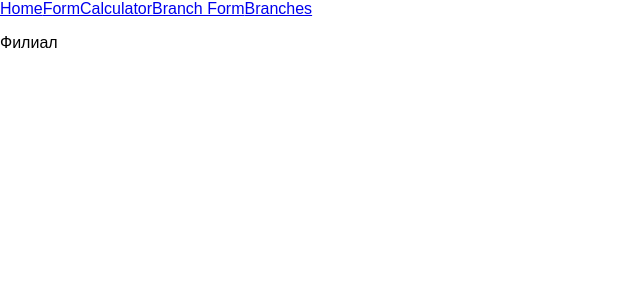
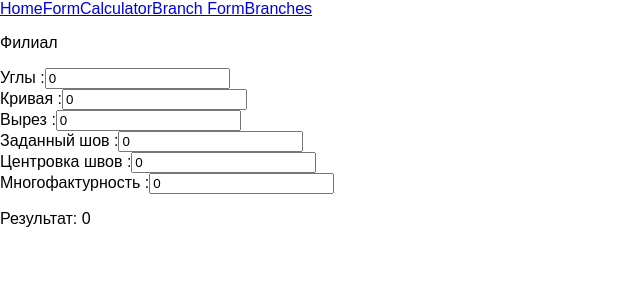
Before and after one commit to Drillibit/reactcalculator, a React (Create React App) app in the folder client/: page /branch/1 in a window 1280 px wide. Shown: the top 300 px of the page, without its empty margins (0-640 px from the left). Built offline with nearby package versions, Linux system fonts and the light colour scheme; no server answers.

Commit message:
calulator's from setup

```diff
--- a/client/src/components/branch/SingleBranch.js
+++ b/client/src/components/branch/SingleBranch.js
@@ -1,13 +1,112 @@
-import React from 'react';
+import React, { Component } from 'react';
 import { connect } from 'react-redux';
 
-const SingleBranch = (props) => {
-    const state = {...props.location.state};
-    return (
-        <div>
-            <p>Филиал {state.branchName}</p>
-        </div>
-    );
+class SingleBranch extends Component {
+    // const state = {...props.location.state};
+    constructor(props){
+        super(props);
+        this.state = {
+            angle: 0,
+            curve: 0,
+            cut: 0,
+            customStitch: 0,
+            stitchAlignment: 0,
+            multiMaterial: 0,
+            result: 0
+        };
+    };
+    onMultiMaterialChange = (e) => {
+        const multiMaterial = e.target.value;
+        this.setState(() => ({ multiMaterial }));
+    };
+    onStitchAlignmentChange = (e) => {
+        const stitchAlignment = e.target.value;
+        this.setState(() => ({ stitchAlignment }));
+    };
+    onCustomStitchChange = (e) => {
+        const customStitch = e.target.value;
+        this.setState(() => ({ customStitch }));
+    };
+    onCutChange = (e) => {
+        const cut = e.target.value;
+        this.setState(() => ({ cut }));
+    };
+    onCurveChange = (e) => {
+        const curve = e.target.value;
+        this.setState(() => ({ curve }));
+    };
+    onAngleChange = (e) => {
+        const angle = e.target.value;
+        this.setState(() => ({ angle }));
+    };
+
+    render(){
+        //stores initial branch data
+        const data = {...this.props.location.state};
+        return (
+            <div>
+                <p>Филиал {data.branchName}</p>
+                <section>
+                    <div className="wrapper">
+                        <div className="container">
+                            <div className="group">
+
+                            </div>
+                            <div className="group">
+                                <label>Углы {data.anglePrice}:</label>
+                                <input
+                                    type="number"
+                                    value={this.state.angle}
+                                    onChange={this.onAngleChange}
+                                />
+                            </div>
+                            <div className="group">
+                                <label>Кривая {data.curvePrice}:</label>
+                                <input
+                                    type="number"
+                                    value={this.state.curve}
+                                    onChange={this.onCurveChange}
+                                />
+                            </div>
+
+                            <div className="group">
+                                <label>Вырез {data.cutPrice}:</label>
+                                <input
+                                    type="number"
+                                    value={this.state.cut}
+                                    onChange={this.onCutChange}
+                                />
+                            </div>
+                            <div className="group">
+                                <label>Заданный шов {data.customStitch}:</label>
+                                <input
+                                    type="number"
+                                    value={this.state.customStitch}
+                                    onChange={this.onCustomStitchChange}
+                                />
+                            </div>
+                            <div className="group">
+                                <label>Центровка швов {data.stitchAlignment}:</label>
+                                <input
+                                    type="number"
+                                    value={this.state.stitchAlignment}
+                                    onChange={this.onStitchAlignmentChange}
+                                />
+                            </div>
+                            <div className="group">
+                                <label>Многофактурность {data.multiMaterial}:</label>
+                                <input
+                                    type="number"
+                                    value={this.state.multiMaterial}
+                                    onChange={this.onMultiMaterialChange} />
+                            </div>
+                        </div>
+                        <p>Результат: {this.state.result}</p>
+                    </div>
+                </section>
+            </div>
+        );
+    }
 };
 
 export default SingleBranch;
```
